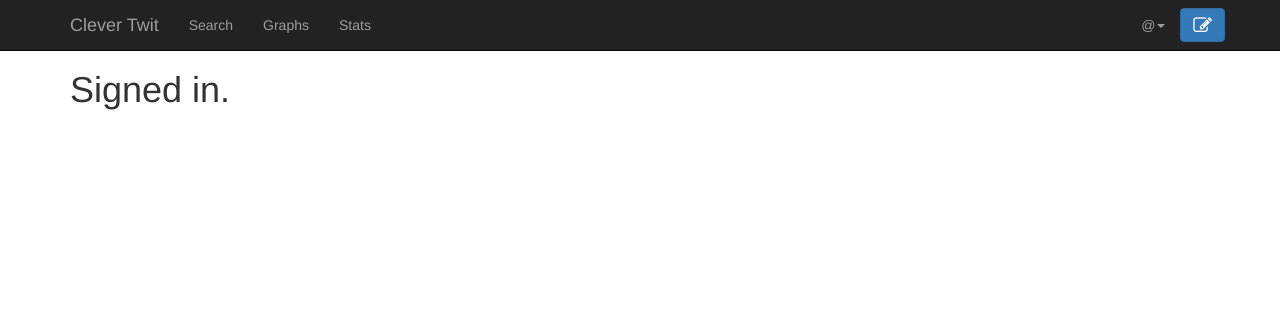
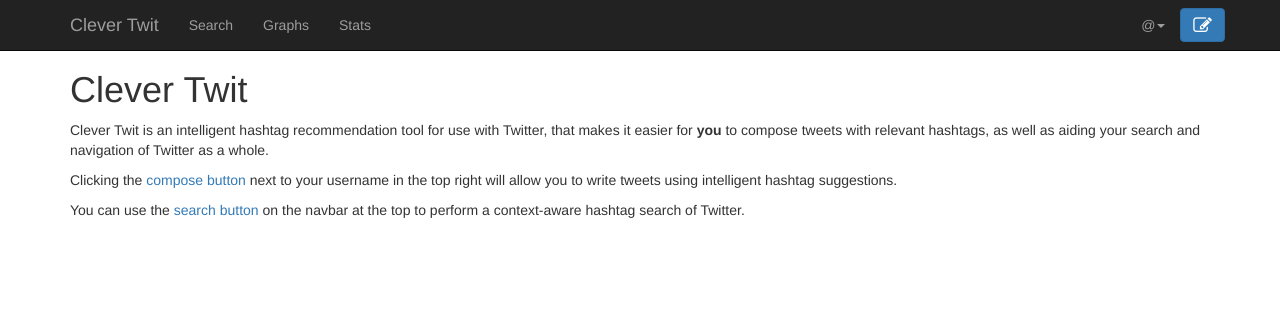
Before and after one commit to daviesjamie/3yp, a Django app: template client/clever_twit/templates/index.html in a window 1280 px wide. Shown: the top 311 px of the page. Run offline with Django 3.2, Linux system fonts and the light colour scheme; the template is opened without the code that fills it, so the values that code supplies are empty; some libraries are stand-ins or nearby versions.

Commit message:
Added some basic content to home page.

```diff
--- a/client/clever_twit/templates/index.html
+++ b/client/clever_twit/templates/index.html
@@ -3,5 +3,11 @@
 {% block title %}Clever Twit{% endblock %}
 
 {% block content %}
-<h1>Signed in.</h1>
+<h1>Clever Twit</h1>
+
+<p>Clever Twit is an intelligent hashtag recommendation tool for use with Twitter, that makes it easier for <b>you</b> to compose tweets with relevant hashtags, as well as aiding your search and navigation of Twitter as a whole.</p>
+
+<p>Clicking the <a href="{% url 'tweet' %}">compose button</a> next to your username in the top right will allow you to write tweets using intelligent hashtag suggestions.</p>
+
+<p>You can use the <a href="{% url 'search' %}">search button</a> on the navbar at the top to perform a context-aware hashtag search of Twitter.</p>
 {% endblock %}
```
